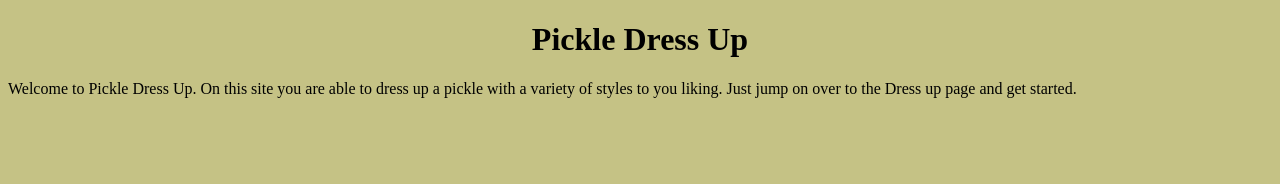
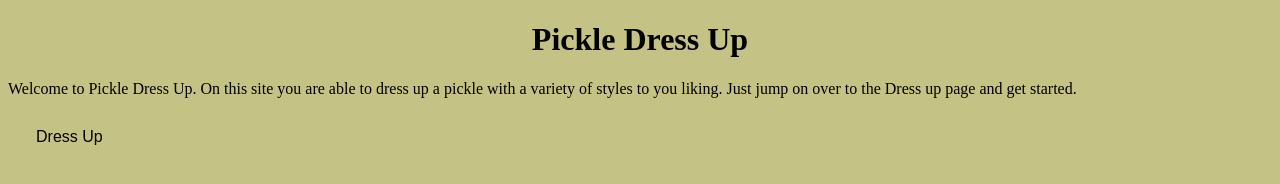
Before and after one commit to Hoagieburger/PickleHackDressUp, a plain HTML site: page home.html in a window 1280 px wide. Drawn offline with Linux system fonts and the light colour scheme.

Commit message:
Homepage branch

```diff
--- a/home.html
+++ b/home.html
@@ -1,8 +1,23 @@
 <!DOCTYPE html>
 <html>
+	<head>
+<style>
+.btn {
+	border:none;
+	background-color: inherit;
+	padding:14px 28px;
+	font-size:16px;
+	cursor:pointer;
+	display: inline-block;
+}
+.btn:hover {background: #eee;}
+
+</style>
+	</head>
 	<body style=background-color:#c5c285>
 		<h1 style=text-align:center>Pickle Dress Up</h1>
 
 		<p>Welcome to Pickle Dress Up. On this site you are able to dress up a pickle with a variety of styles to you liking. Just jump on over to the Dress up page and get started.</p>
+		<button href="http://google.com" class="btn" style=text-align:center>Dress Up</button>
 	</body>
 </html>
```
